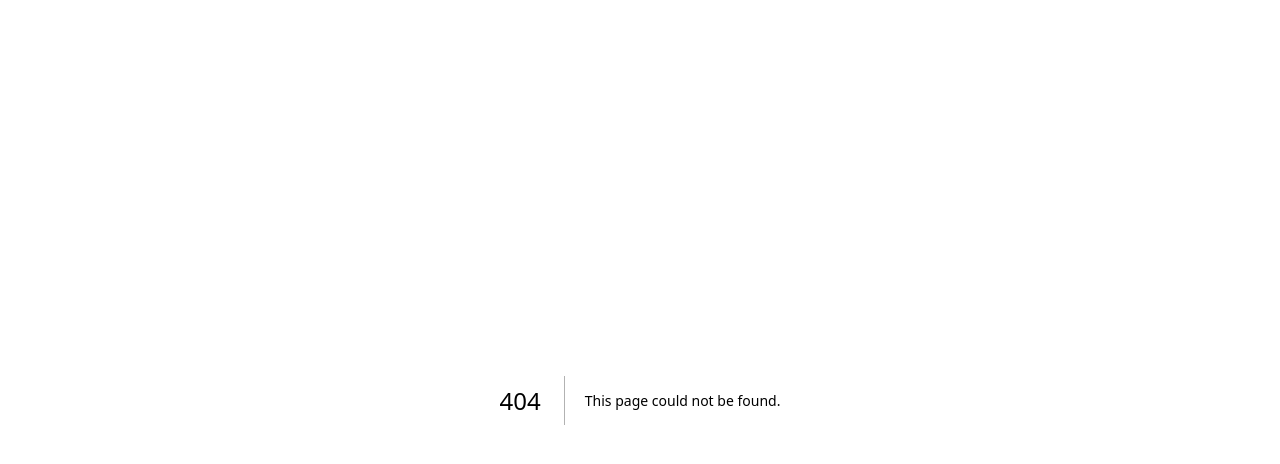
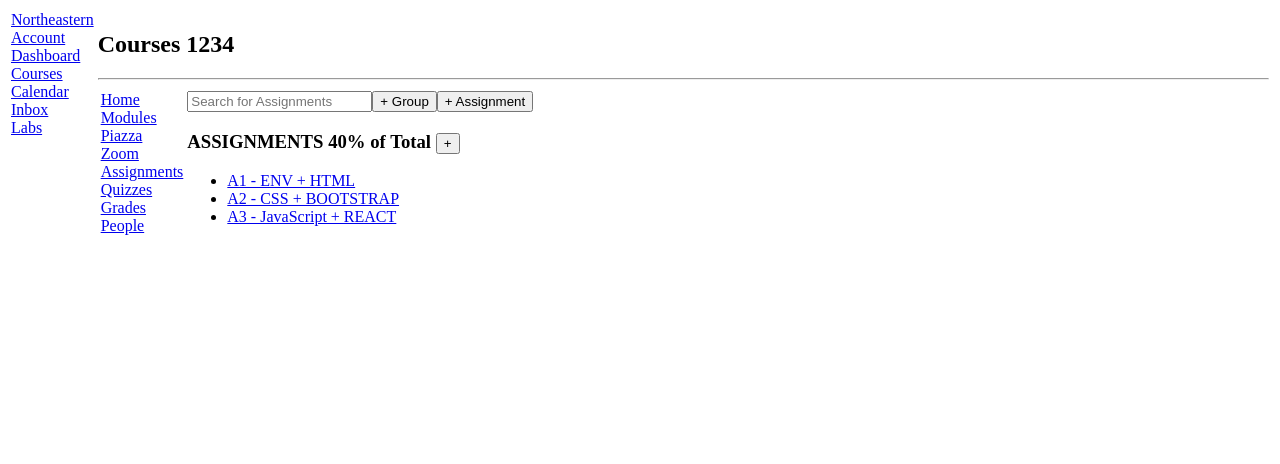
Before and after one commit to mirzaworld/kambaz-next-js, a Next.js app: page /courses/1234/assignments in a window 1280 px wide. Before the commit this address had no page. Shown: the top 464 px of the page. Built offline with nearby package versions, Linux system fonts and the light colour scheme.

Commit message:
Add assignment editor and assignments page components for improved assignment management

```diff
--- /dev/null
+++ b/app/(kambaz)/courses/[cid]/assignments/page.tsx
@@ -0,0 +1,31 @@
+export default function assignments() {
+    return (
+        <div id = "wd-assignments">
+            <input placeholder = "Search for Assignments"
+            id = "wd-search-assignment" />
+            <button id = "wd-add-assignment-group"> + Group </button>
+            <button id = "wd-add-assignment"> + Assignment </button>
+            <h3 id = "wd-assignments-title"> ASSIGNMENTS 40% of Total <button> + </button> </h3>
+            <ul id = "wd-assignments-list">
+                <li className = "wd-assignment-list-item">
+                    <a href = "/courses/1234/assignment/123"
+                    className = "wd-assignment-link">
+                        A1 - ENV + HTML
+                    </a>
+                </li>
+                <li className = "wd-assignment-list-item">
+                    <a href = "/courses/1234/assignment/124"
+                    className = "wd-assignment-link">
+                        A2 - CSS + BOOTSTRAP
+                    </a>
+                </li>
+                <li className = "wd-assignment-list-item">
+                    <a href = "/courses/1234/assignment/125"
+                    className = "wd-assignment-link">
+                        A3 - JavaScript + REACT
+                    </a>
+                </li>
+            </ul>
+        </div>
+    )
+}
```
Also changed, not shown: app/(kambaz)/courses/[cid]/assignments/[aid]/editor.tsx (added, +46 -0 lines), app/(kambaz)/courses/[cid]/assignments/[aid]/page.tsx (added, +20 -0 lines).
